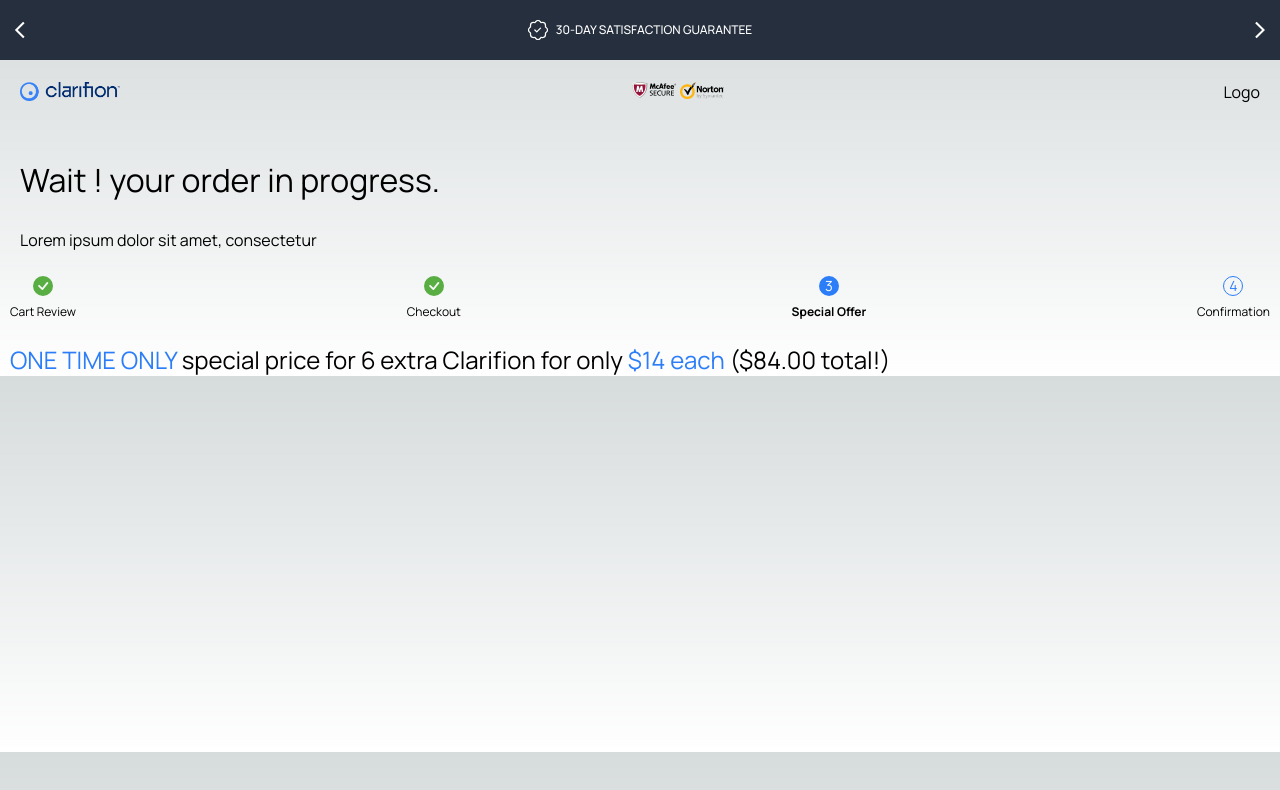
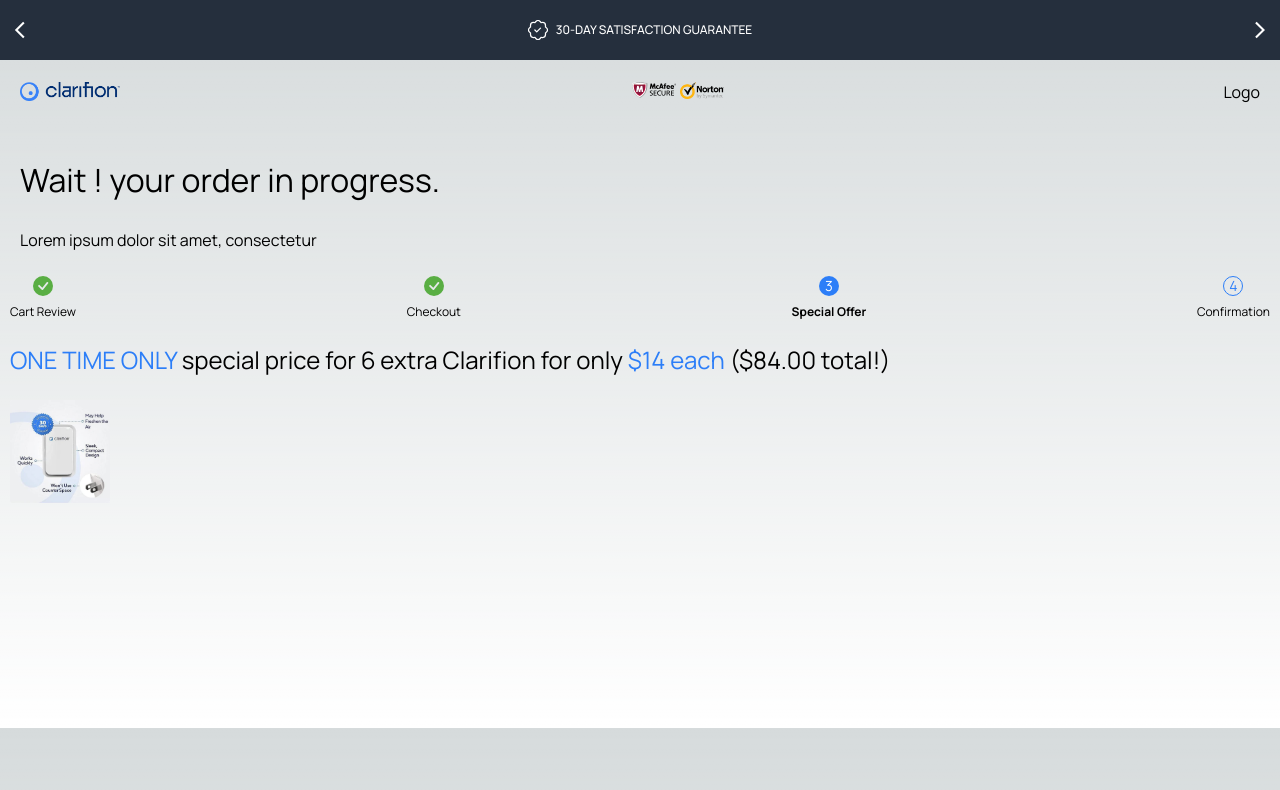
Before and after one commit to udeaghad/ejam-commerce, a Next.js app: page / in a window 1280 px wide. Shown: the top 790 px of the page. Built offline with nearby package versions, Linux system fonts and the light colour scheme.

Commit message:
Create ProductImage component

```diff
--- a/app/page.tsx
+++ b/app/page.tsx
@@ -3,6 +3,7 @@
 import Alert from "@/components/Alert/Alert";
 import Stages from "@/components/Stages/Stages";
 import Offer from "@/components/Offer/Offer";
+import ProductImage from "@/components/ProductImage/ProductImage";
 
 export default function Home() {
   return (
@@ -21,6 +22,8 @@
         <Stages />
 
         <Offer />
+
+        <ProductImage />
       </div>
 
 
--- a/components/ProductImage/ProductImage.tsx
+++ b/components/ProductImage/ProductImage.tsx
@@ -0,0 +1,11 @@
+import Image from "next/image"
+
+const ProductImage = () => {
+  return (
+    <div className="w-full px-2.5 justify-center items-center rounded-md border-0 h-[20.5rem]">
+      <Image src='/images/product-image-1.png' alt="product-image" width={100} height={100} />
+    </div>
+  )
+}
+
+export default ProductImage
```
